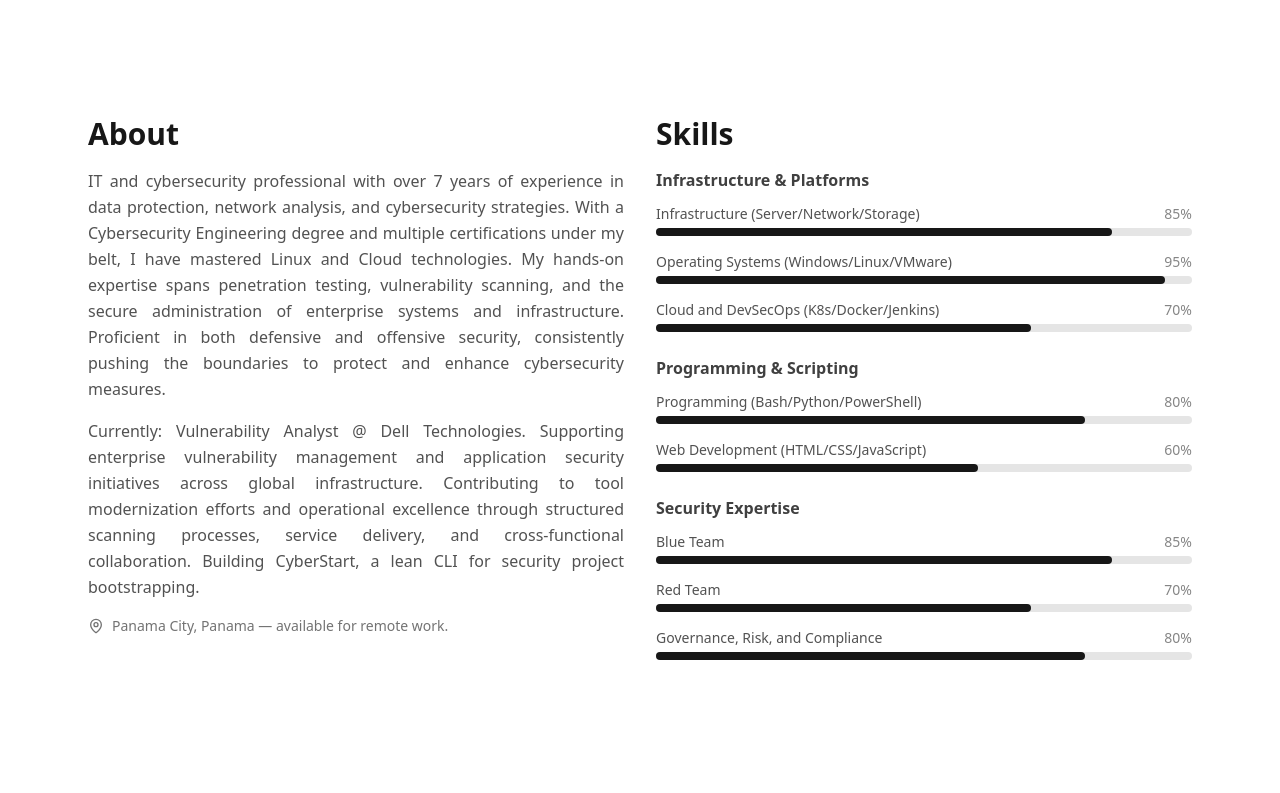
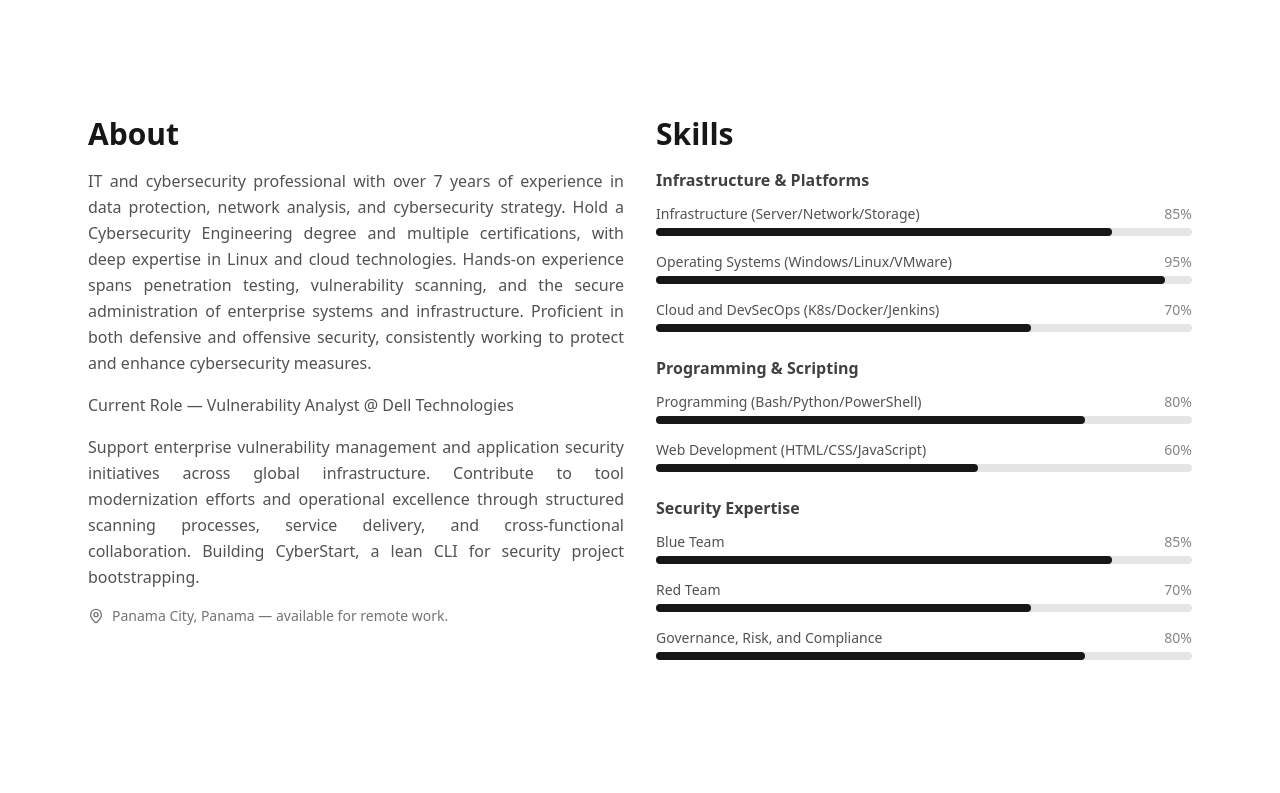
Before and after one commit to adrianbacceli/adrianbacceli.github.io, a React (Vite) app: page / in a window 1280 px wide. Shown: the part 690-1483 px from the top of the page. Built offline with nearby package versions, Linux system fonts and the light colour scheme.

Commit message:
updated grammar

```diff
--- a/src/PersonalLanding.tsx
+++ b/src/PersonalLanding.tsx
@@ -234,16 +234,21 @@ export default function PersonalLanding() {
             <h2 className="text-2xl font-semibold md:text-3xl">About</h2>
             <p className="text-neutral-600 dark:text-neutral-300 text-justify leading-relaxed">
               IT and cybersecurity professional with over 7 years of experience in data protection, network analysis,
-              and cybersecurity strategies. With a Cybersecurity Engineering degree and multiple certifications under my belt,
-              I have mastered Linux and Cloud technologies. My hands-on expertise spans penetration testing, vulnerability
+              and cybersecurity strategy. Hold a Cybersecurity Engineering degree and multiple certifications, with
+              deep expertise in Linux and cloud technologies. Hands-on experience spans penetration testing, vulnerability
               scanning, and the secure administration of enterprise systems and infrastructure. Proficient in both defensive
-              and offensive security, consistently pushing the boundaries to protect and enhance cybersecurity measures.
+              and offensive security, consistently working to protect and enhance cybersecurity measures.
             </p>
+
+            <p className="text-neutral-600 dark:text-neutral-300 leading-relaxed font-medium">
+              Current Role — Vulnerability Analyst @ Dell Technologies
+            </p>
+
             <p className="text-neutral-600 dark:text-neutral-300 text-justify leading-relaxed">
-              Currently: Vulnerability Analyst @ Dell Technologies. Supporting enterprise vulnerability management and
-              application security initiatives across global infrastructure. Contributing to tool modernization efforts and
-              operational excellence through structured scanning processes, service delivery, and cross-functional collaboration.
-              Building <span className="font-medium">CyberStart</span>, a lean CLI for security project bootstrapping.
+              Support enterprise vulnerability management and application security initiatives across global infrastructure.
+              Contribute to tool modernization efforts and operational excellence through structured scanning processes,
+              service delivery, and cross-functional collaboration. Building <span className="font-medium">CyberStart</span>,
+              a lean CLI for security project bootstrapping.
             </p>
             <p className="flex items-center gap-2 text-sm text-neutral-500 dark:text-neutral-400">
               <MapPin className="h-4 w-4" /> Panama City, Panama — available for remote work.
```
Also changed, not shown: 3 other files (tests, documents, lock files or other folders).
